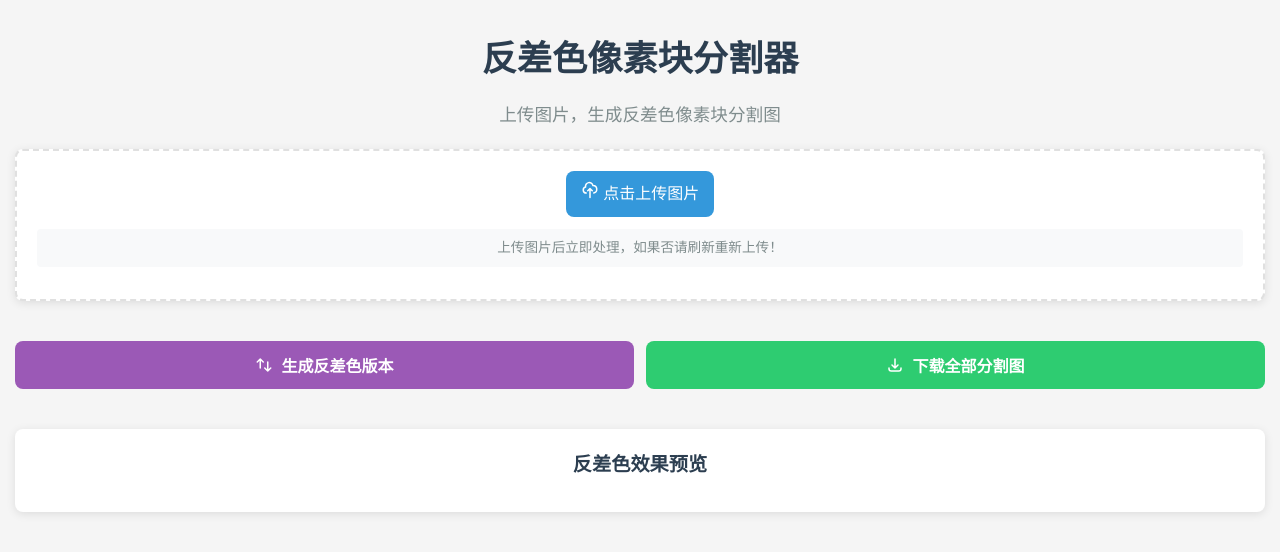
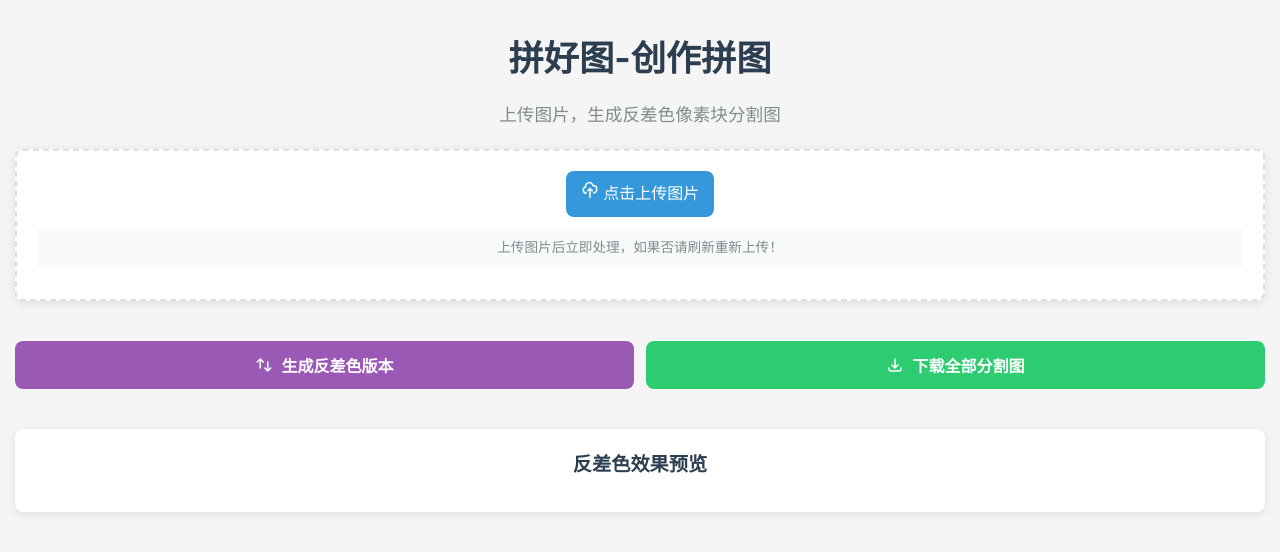
Before and after one commit to Catopq/jietu, a plain HTML site: page index.html in a window 1280 px wide. Drawn offline with nearby package versions, Linux system fonts and the light colour scheme.

Commit message:
Update index.html

```diff
--- a/index.html
+++ b/index.html
@@ -260,7 +260,7 @@
     </style>
 </head>
 <body>
-    <h1>反差色像素块分割器</h1>
+    <h1>拼好图-创作拼图</h1>
     <p class="description">上传图片，生成反差色像素块分割图</p>
 
     <div class="upload-container">
```
